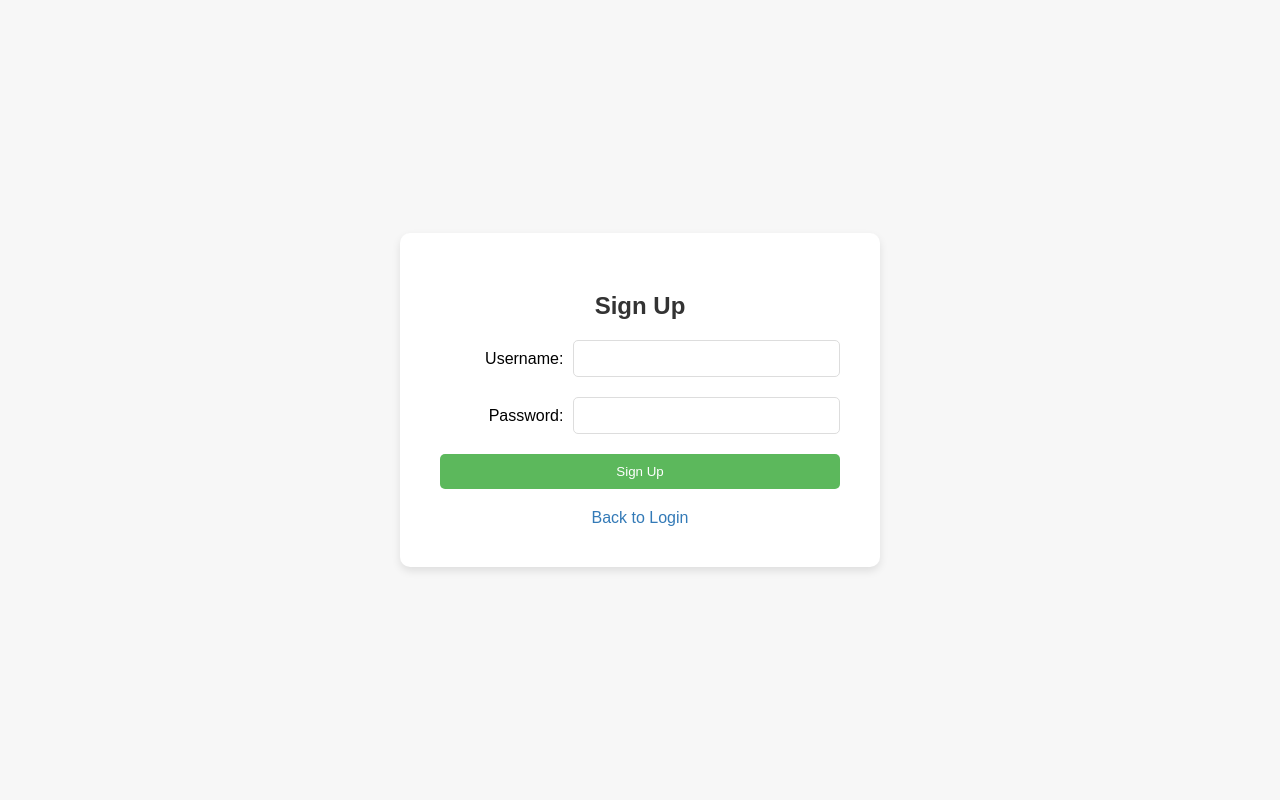
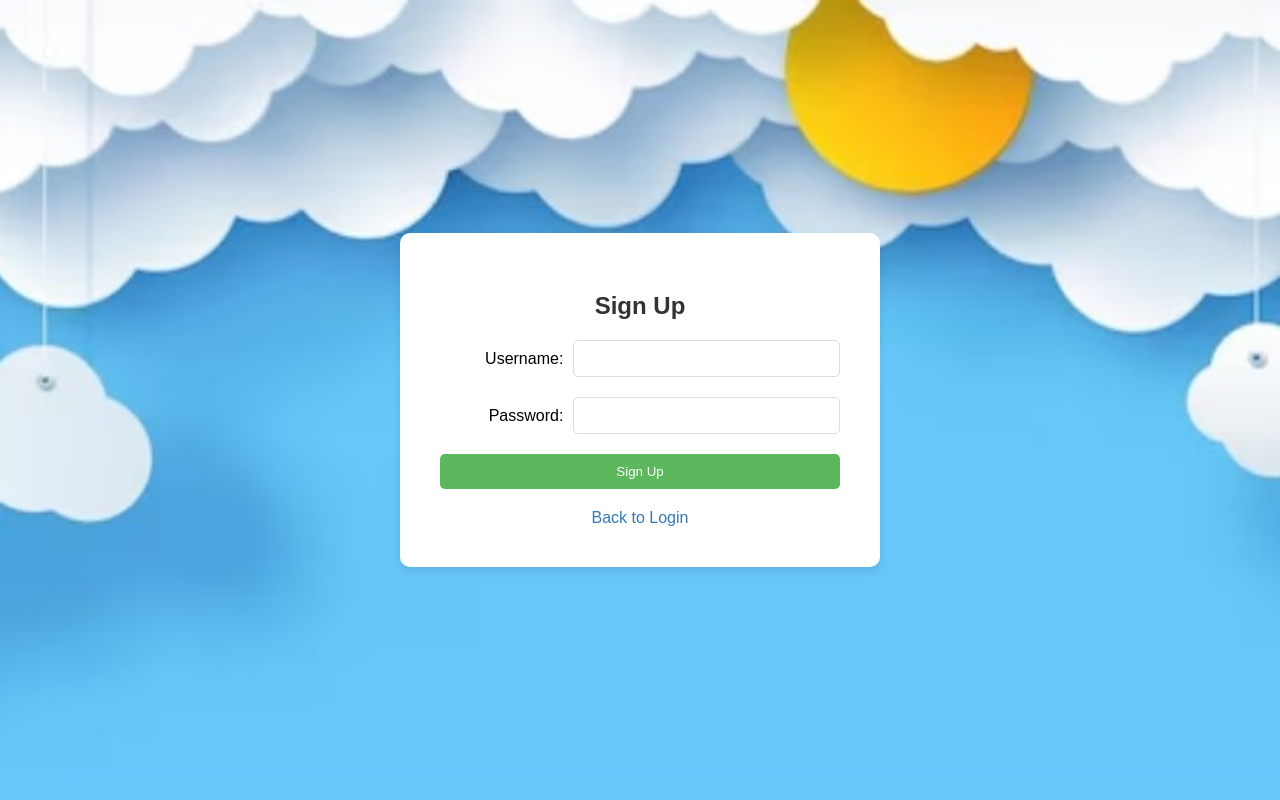
Before and after one commit to liu-cal/WeatherWizard, a Flask app: page /signup in a window 1280 px wide. Run offline with Flask 3, Linux system fonts and the light colour scheme; parts of the project's set-up code (start-up, migrations or seed data) failed here and were passed over.

Commit message:
Styling done everywhere except index

```diff
--- a/weather_wizard_backend/main.py
+++ b/weather_wizard_backend/main.py
@@ -3,7 +3,6 @@ import os
 
 from flask import Flask, render_template, request, redirect, url_for, flash, session
 from flask_login import LoginManager, UserMixin, login_user, logout_user, login_required, current_user
-from flask_wtf import CSRFProtect
 from werkzeug.security import generate_password_hash, check_password_hash
 
 from Database.db_get import fetchImages, fetchTimeTempHumid, fetchUsers, fetchUserByUsernameAndPassword
--- a/weather_wizard_backend/templates/index.html
+++ b/weather_wizard_backend/templates/index.html
@@ -10,6 +10,10 @@
             margin: 0;
             padding: 0;
             background-color: #eef7fa;
+            background-image: url('static/images/background.jpg');
+            background-size: cover;
+            background-position: center;
+            background-attachment: fixed;
         }
         .navbar {
             background-color: #007bff;
--- a/weather_wizard_backend/templates/login.html
+++ b/weather_wizard_backend/templates/login.html
@@ -14,6 +14,10 @@
             align-items: center;
             height: 100vh;
             margin: 0;
+            background-image: url('static/images/background.jpg');
+            background-size: cover;
+            background-position: center;
+            background-attachment: fixed;
         }
         .container {
             background-color: #fff;
--- a/weather_wizard_backend/templates/signup.html
+++ b/weather_wizard_backend/templates/signup.html
@@ -9,6 +9,10 @@
         body {
             font-family: 'Arial', sans-serif;
             background-color: #f7f7f7;
+            background-image: url('static/images/background.jpg');
+            background-size: cover;
+            background-position: center;
+            background-attachment: fixed;
             display: flex;
             justify-content: center;
             align-items: center;
@@ -20,8 +24,8 @@
             padding: 40px;
             border-radius: 10px;
             box-shadow: 0 4px 8px rgba(0, 0, 0, 0.1);
-            text-align: left; /* Align text to left */
-            width: 400px; /* Adjust width as needed */
+            text-align: left;
+            width: 400px;
         }
         h2 {
             margin-bottom: 20px;
@@ -40,13 +44,13 @@
         }
         .form-group {
             display: grid;
-            grid-template-columns: 1fr 2fr; /* Adjust column sizes as needed */
+            grid-template-columns: 1fr 2fr;
             margin-bottom: 20px;
         }
         label {
-            padding-right: 10px; /* Space between label and input */
-            text-align: right; /* Align label text to right */
-            align-self: center; /* Align label vertically */
+            padding-right: 10px;
+            text-align: right;
+            align-self: center;
         }
         input[type="text"],
         input[type="password"] {
@@ -56,7 +60,7 @@
             box-sizing: border-box;
         }
         input[type="submit"] {
-            grid-column: 1 / span 2; /* Span submit button across both columns */
+            grid-column: 1 / span 2;
             background-color: #5cb85c;
             color: white;
             padding: 10px 15px;
@@ -69,8 +73,8 @@
             background-color: #4cae4c;
         }
         a {
-            display: block; /* Make 'a' tag a block element */
-            text-align: center; /* Center the text */
+            display: block;
+            text-align: center;
             margin-top: 20px;
             color: #337ab7;
             text-decoration: none;
```
Also changed, not shown: weather_wizard_backend/templates/line_graph.html (+6 -4 lines), weather_wizard_backend/templates/result.html (+6 -5 lines), weather_wizard_backend/static/images/background.jpg (added).
